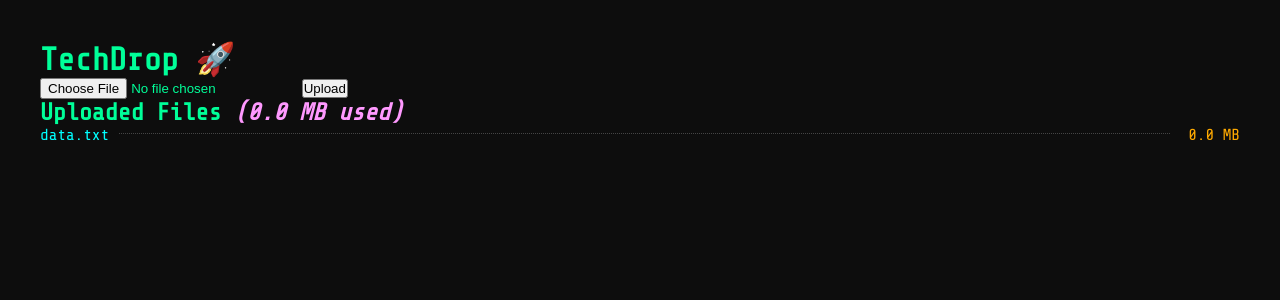
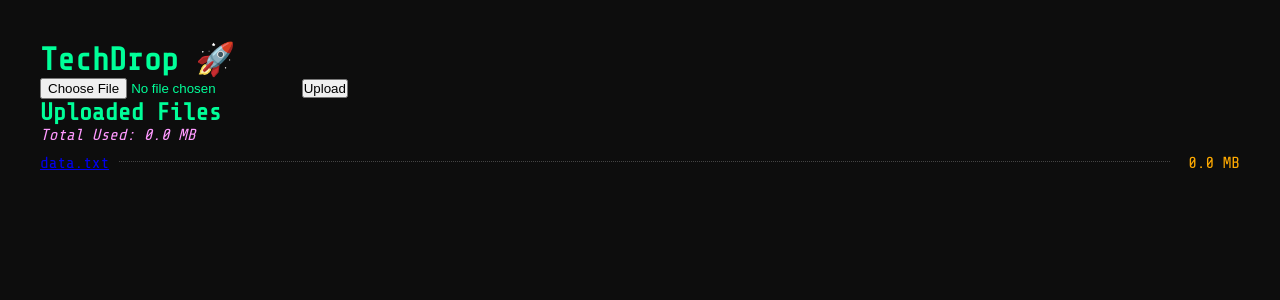
Before and after one commit to Amber100023r44/flask-file-share, a Flask app: page / in a window 1280 px wide. Shown: the top 300 px of the page. Run offline with Flask 3, Linux system fonts and the light colour scheme.

Commit message:
Update index.html

```diff
--- a/templates/index.html
+++ b/templates/index.html
@@ -1,31 +1,33 @@
 <!DOCTYPE html>
-<html>
+<html lang="en">
 <head>
-  <title>TechDrop - Secure File Sharing</title>
-  <link href="https://fonts.googleapis.com/css2?family=Orbitron:wght@400;600&display=swap" rel="stylesheet">
+    <meta charset="UTF-8">
+    <title>TechDrop</title>
     <link rel="stylesheet" href="{{ url_for('static', filename='style.css') }}">
 </head>
 <body>
     <div class="container">
+        <header>
             <h1>TechDrop 🚀</h1>
-
-    <form method="POST" enctype="multipart/form-data" class="upload-form">
-      <input type="file" name="file">
+            <form action="{{ url_for('upload') }}" method="post" enctype="multipart/form-data">
+                <input type="file" name="file" id="file">
                 <button type="submit">Upload</button>
             </form>
+        </header>
 
-    <div class="file-list-section">
-      <h2>Uploaded Files <span class="total-size">({{ total_size }} MB used)</span></h2>
+        <section class="file-list-section">
+            <h2>Uploaded Files</h2>
+            <p class="total-size">Total Used: {{ total_size }} MB</p>
             <ul class="file-list">
                 {% for file in files %}
                 <li>
-            <a href="{{ url_for('uploaded_file', filename=file.name) }}" class="file-link">{{ file.name }}</a>
+                    <a href="{{ url_for('uploaded_file', filename=file.name) }}" download>{{ file.name }}</a>
                     <span class="dots"></span>
                     <span class="file-size">{{ file.size }} MB</span>
                 </li>
                 {% endfor %}
             </ul>
-    </div>
+        </section>
     </div>
 </body>
 </html>
```
Lines whose indentation alone changed are shown as unchanged.
